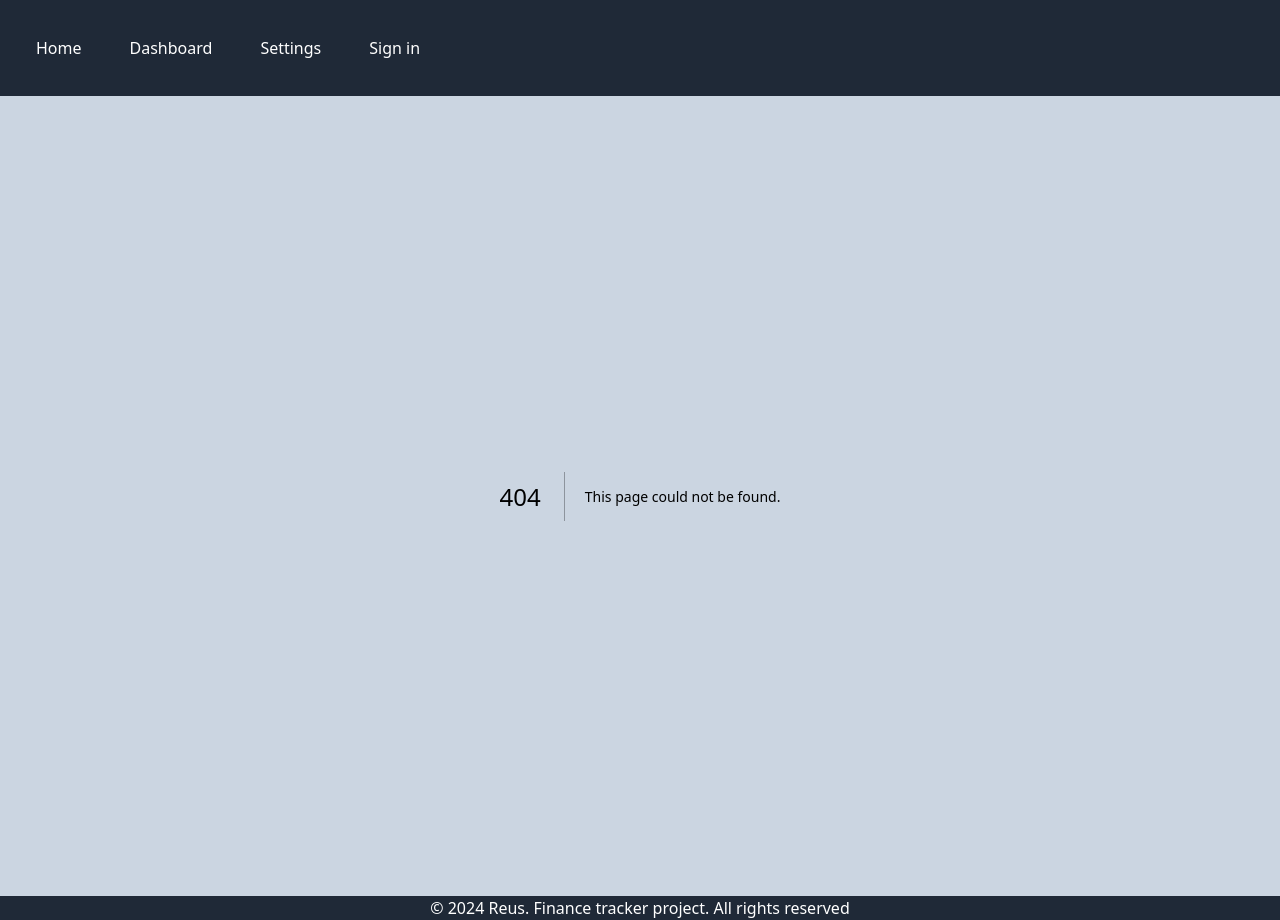
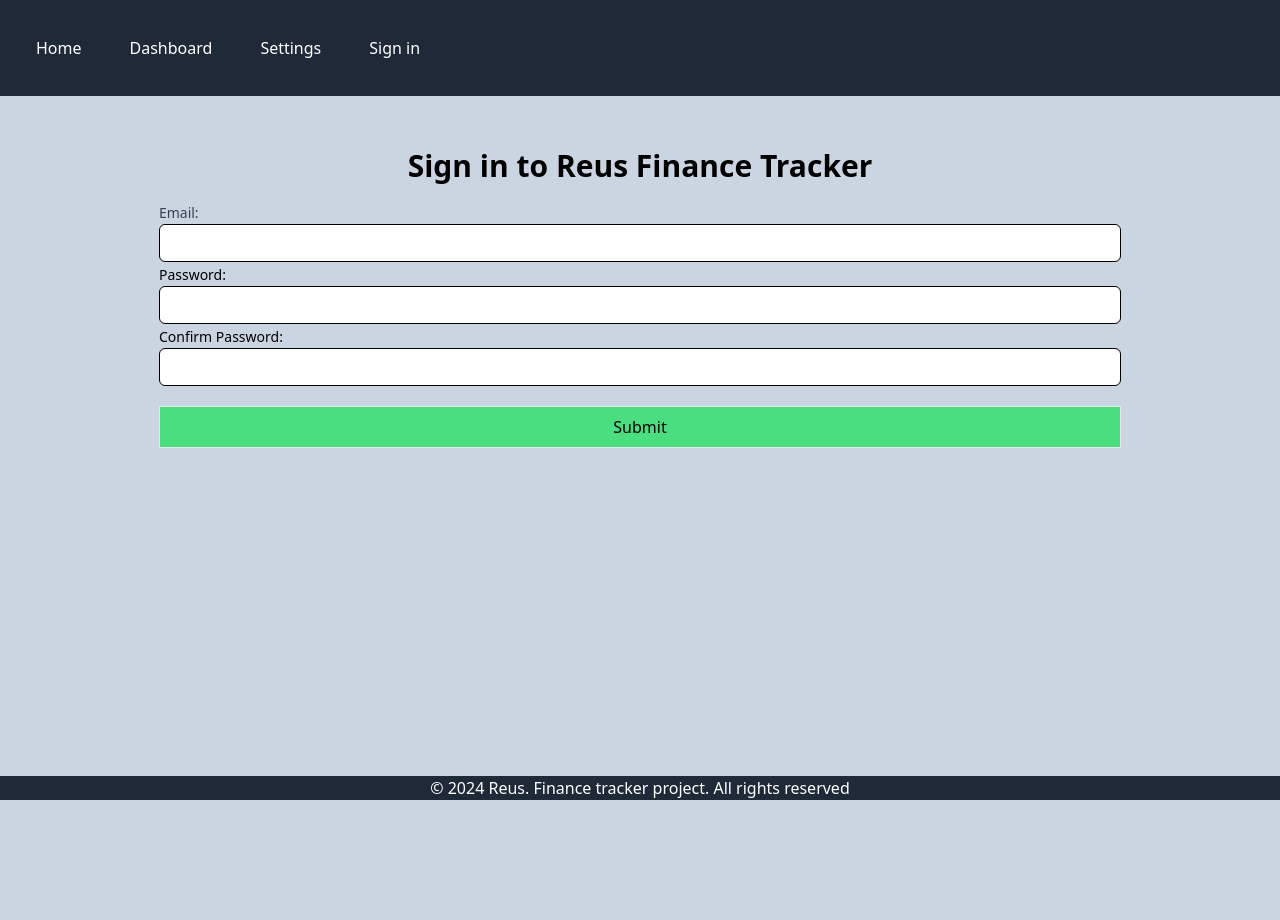
Before and after one commit to Reusas/finance-tracker, a Next.js app: page /signup in a window 1280 px wide. Before the commit this address had no page. After the commit the page ends 800 px from the top, so only its background shows below. Built offline with nearby package versions, Linux system fonts and the light colour scheme.

Commit message:
Implemeted database for logging in

```diff
--- a/package.json
+++ b/package.json
@@ -9,11 +9,13 @@
     "lint": "next lint"
   },
   "dependencies": {
+    "@vercel/postgres": "^0.10.0",
     "autoprefixer": "^10.4.20",
     "bcrypt": "^5.1.1",
     "cookie": "^0.6.0",
     "jsonwebtoken": "^9.0.2",
     "next": "14.2.5",
+    "pg": "^8.12.0",
     "react": "^18",
     "react-dom": "^18"
   },
--- a/src/app/signin/page.js
+++ b/src/app/signin/page.js
@@ -1,9 +1,8 @@
 import Signin from "@/components/SignIn";
-import Header from '@/components/Header';
 export default function Home()
 {
 
     return(
-        <Signin/>
+        <Signin isSignUp={false}/>
     );
 }
--- /dev/null
+++ b/src/app/signup/page.js
@@ -0,0 +1,8 @@
+import Signin from "@/components/SignIn";
+
+export default function SignUpPage()
+{
+    return(
+        <Signin isSignUp={true}/>
+    );
+}
--- a/src/components/SignIn.js
+++ b/src/components/SignIn.js
@@ -1,19 +1,24 @@
 "use client"
 import { useState } from "react";
+import Link from 'next/link';
 
 
 
-export default function Signin()
+export default function Signin({isSignUp})
 {
     // Initialize values
     const[email,setEmail] = useState('');
     const[password,setPassword] = useState('');
+    const[confirmedPassword,setConfirmedPassword] = useState('');
     const[loginSucessful,setLoginSuccesful] = useState('');
 
 
     const handleSubmit = async(e) =>
     {
         e.preventDefault(); // Stop page from reloading
+        if(!isSignUp)
+        {
+
 
 
 
@@ -39,15 +44,48 @@ export default function Signin()
             setLoginSuccesful("Login failed. Invalid details.");
 
         }
+    }
+    else
+    {
+        if(confirmedPassword == password)
+        {
+            // Turn email and pass to json and send to api
+            const response = await fetch('/api/signup',
+            {
+                method: 'POST',
+                headers: {
+                    'Content-Type': 'application/json',
+                },
+                body: JSON.stringify({email,password}),
+            });
+
+            // Get api response
+            const data = await response.json();
+
+            if(response.ok)
+            {
+                window.location.href = '/signin';
+            }
+            else
+            {
+                setLoginSuccesful("Login failed. Invalid details.");
+
+            }
+        }
+        else
+        {
+            console.log("Confirmed password doesnt match");
+        }
+    }
     };
 
     return(
 
-        <div className="grid grid-rows-2 gap-3 justify-center items-center">
+        <div className="grid grid-rows-2 gap-4 justify-center items-center">
             <p></p>
             <h1 className='text-center text-3xl font-extrabold'>Sign in to Reus Finance Tracker</h1>
-            <div className="">
-            <form className="block" onSubmit={handleSubmit}>
+            <div className="flex flex-row">
+            <form className="" onSubmit={handleSubmit}>
                 <label className="text-sm font-medium text-gray-700">
                     Email:
                     <input type="text" name="emailForm" value = {email} onChange={(e)=> setEmail(e.target.value)} className=" w-full p-2 border border-black rounded-md"/>
@@ -56,7 +94,17 @@ export default function Signin()
                     Password:
                     <input type="password" name="passwordForm" value = {password} onChange={(e)=> setPassword(e.target.value)}className=" w-full p-2 border border-black rounded-md"/>
                 </label>
-                <input type="submit" className=" w-full p-2  border mt-5 bg-green-400 hover:bg-green-600"/>
+                {isSignUp && (
+                    <label className="text-sm font-medium">
+                    Confirm Password:
+                    <input type="password" name="passwordForm" value = {confirmedPassword} onChange={(e)=> setConfirmedPassword(e.target.value)}className=" w-full p-2 border border-black rounded-md"/>
+                    </label>
+                )}
+                {!isSignUp && (
+                <Link href="/signup" className="hover:text-gray-500"> Sign up</Link>
+                )}
+
+                <input type="submit" className="w-full p-2  border mt-5 bg-green-400 hover:bg-green-600"/>
             </form>
             {loginSucessful && (
                 <p>Failed to login. Invalid username or password</p>
--- /dev/null
+++ b/src/lib/db.js
@@ -0,0 +1,8 @@
+import {Pool} from 'pg';
+
+const pool = new Pool({
+connectionString: process.env.POSTGRES_URL,
+
+});
+
+export default pool;
--- a/src/pages/api/login.js
+++ b/src/pages/api/login.js
@@ -1,40 +1,38 @@
 const bcrypt = require('bcrypt');
 import {serialize} from 'cookie';
 import jwt from 'jsonwebtoken'
+import pool from '@/lib/db';
 export default async function handler(req,res)
 {
     if(req.method =='POST')
     {
         const {email,password} = req.body;
+        var dbPassword = '';
 
-        // database stuff here later
-        //
-        const user = {
-         email: 'virgilp@com',
-         passwordHash: await bcrypt.hash('virgil16',10),
-        };
+        try
+        {
+            const result = await pool.query("SELECT password from users WHERE email=($1);", [email]);
+            dbPassword = result.rows[0].password;
+        }
+        catch(error)
+        {
+            return res.status(500).json({message: "Database error"});
+        }
 
+        bcrypt.compare(password,dbPassword, (err,isMatch) =>{
 
+            if(err){
+                console.log(err);
+            }
 
-        if(email !=user.email)
+            if(!isMatch)
             {
                 return res.status(401).json({message: "Invalid email or password"});
+
             }
 
-        const isPasswordCorrect = await bcrypt.compare(password,user.passwordHash);
-
-        if(!isPasswordCorrect)
-        {
-            // Same message to avoid username enumeration
-            return res.status(401).json({message: "Invalid email or password"});
-        }
-
-        // everything is correct:
-
-
-
-
-        const token = jwt.sign({email:user.email}, 'secretKey',{expiresIn: '1h' });
+            if(isMatch){
+                const token = jwt.sign({email:email}, 'secretKey',{expiresIn: '1h' });
 
                 const cookie = serialize('token',token,{
                     httpOnly: true,
@@ -47,6 +45,11 @@ export default async function handler(req,res)
 
                 res.setHeader("Set-Cookie",cookie);
                 return res.status(200).json({message: "Login sucessful"});
+            }
+
+        });
+
+
 
     }
 }
--- /dev/null
+++ b/src/pages/api/signup.js
@@ -0,0 +1,32 @@
+const bcrypt = require('bcrypt');
+import pool from '@/lib/db';
+export default async function handler(req,res)
+{
+    if(req.method == "POST")
+    {
+        const {email,password} = req.body;
+
+        const hashedPassword = await bcrypt.hash(password,10);
+
+        console.log(email, hashedPassword);
+
+
+        try
+        {
+            const result = await pool.query(
+
+                'INSERT INTO users (email,password) VALUES ($1, $2) RETURNING *',
+                [email,hashedPassword]
+
+            );
+        }
+        catch(error)
+        {
+            console.log("Failed inserting data into database");
+            return res.status(500).json({message: "Database error"});
+        }
+
+
+        return res.status(200).json({message: "Signed up"});
+    }
+}
```
Also changed, not shown: 2 other files (tests, documents, lock files or other folders). Lines whose indentation alone changed are shown as unchanged.
